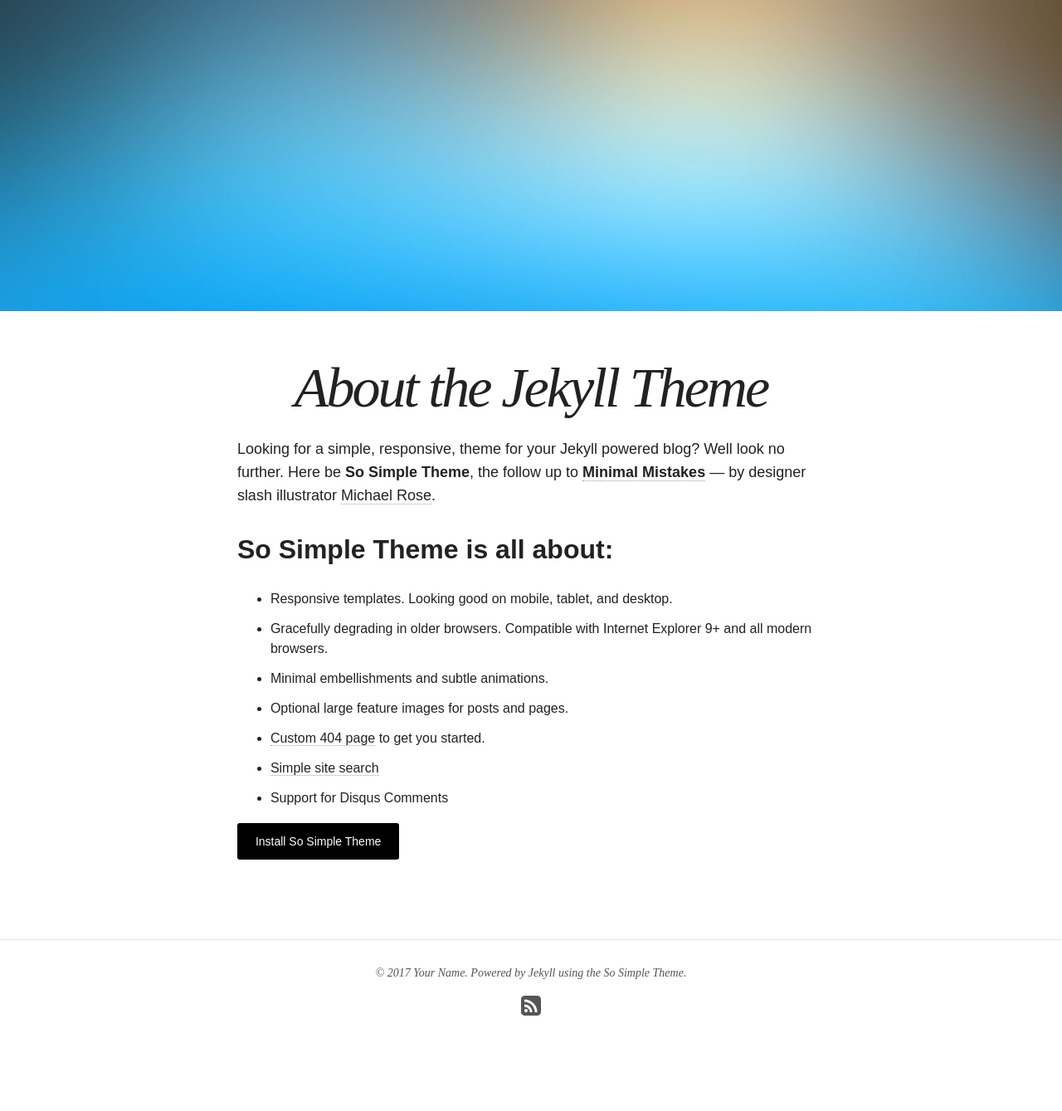
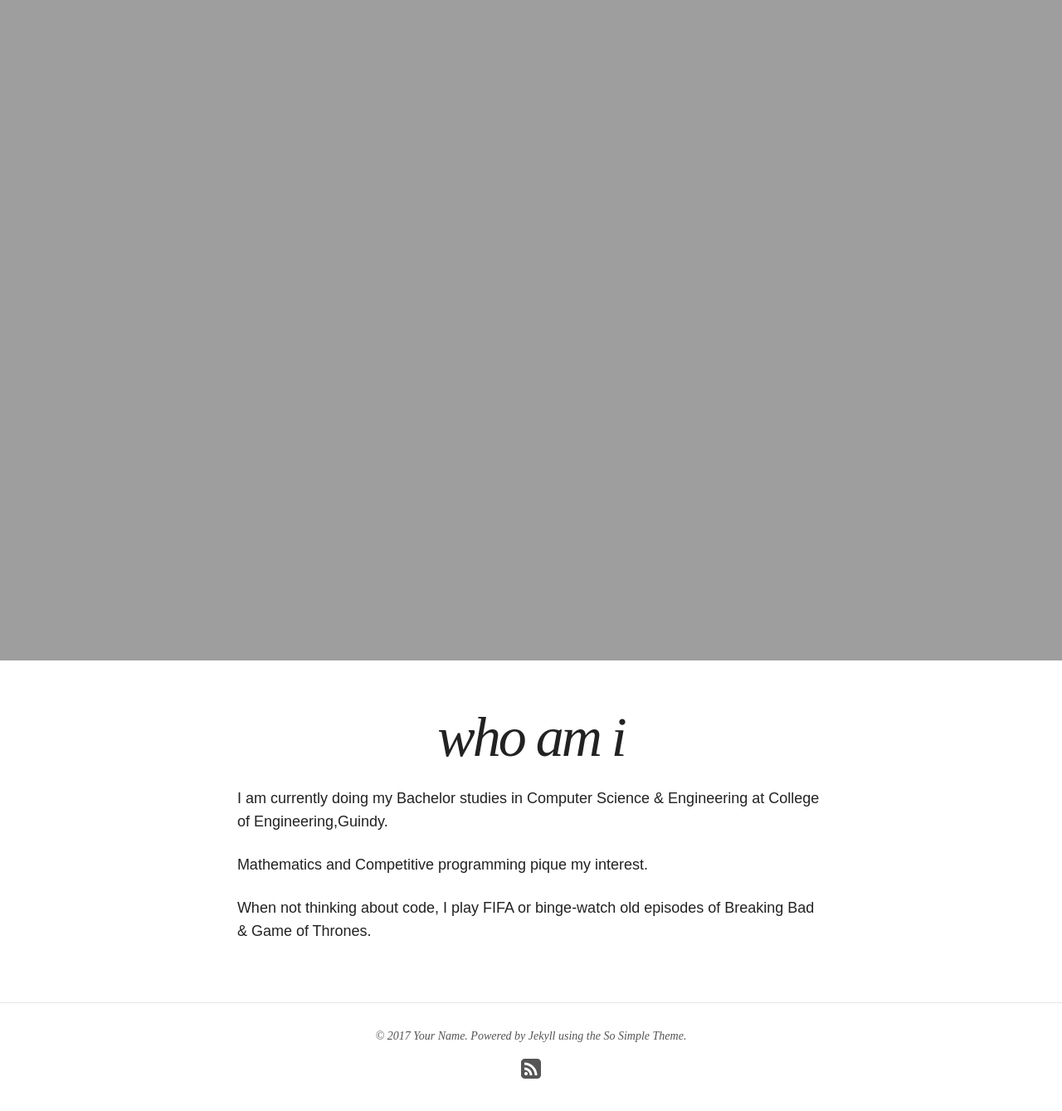
Before and after one commit to Kullsno2/Kullsno2.github.io, a Jekyll site: the page built from about/index.md, in a window 1280 px wide and 1400 px high, scrolled down 318 px. Shown: the top 1339 px of the window at 83% size. Built offline with Jekyll 4.4.1, drawn with Linux system fonts in a browser that asks for light colours; nearby versions of some CDN libraries.

Commit message:
about modified

```diff
--- a/about/index.md
+++ b/about/index.md
@@ -1,26 +1,14 @@
 ---
 layout: page
-title: About the Jekyll Theme
-excerpt: "So Simple is a responsive Jekyll theme for your words and images."
+title: who am i
 modified: 2014-08-08T19:44:38.564948-04:00
 image:
-  feature: so-simple-sample-image-4.jpg
-  #credit: WeGraphics
-  #creditlink: http://wegraphics.net/downloads/free-ultimate-blurred-background-pack/
+  feature: sk.jpg
 ---
 
-Looking for a simple, responsive, theme for your Jekyll powered blog? Well look no further. Here be **So Simple Theme**, the follow up to [**Minimal Mistakes**](http://mmistakes.github.io/minimal-mistakes) --- by designer slash illustrator [Michael Rose](http://mademistakes.com).
+I am currently doing my Bachelor studies in Computer Science & Engineering at College of Engineering,Guindy.
 
-## So Simple Theme is all about:
+Mathematics and Competitive programming pique my
+interest.
 
-* Responsive templates. Looking good on mobile, tablet, and desktop.
-* Gracefully degrading in older browsers. Compatible with Internet Explorer 9+ and all modern browsers.
-* Minimal embellishments and subtle animations.
-* Optional large feature images for posts and pages.
-* [Custom 404 page]({{ site.url }}/404.html) to get you started.
-* [Simple site search](https://github.com/christian-fei/Simple-Jekyll-Search)
-* Support for Disqus Comments
-
-<a markdown="0" href="{{ site.url }}/theme-setup" class="btn">Install So Simple Theme</a>
-
-[^1]: Example: *domain.com/category-name/post-title*
+When not thinking about code, I play FIFA or binge-watch old episodes of Breaking Bad & Game of Thrones.
--- a/index.html
+++ b/index.html
@@ -1,7 +1,7 @@
 ---
 layout: page
-title: Latest Posts
-excerpt: "A simple and clean responsive Jekyll theme for words and photos."
+title: Story of my life&thinsp; with truth
+excerpt: "A list of all posts across various categories"
 search_omit: true
 ---
 
```
Also changed, not shown: blog/index.md (+3 -1 lines), quotes/index.md (added, +12 -0 lines), README.md, images/mystic.jpg (added), 1 other file.
